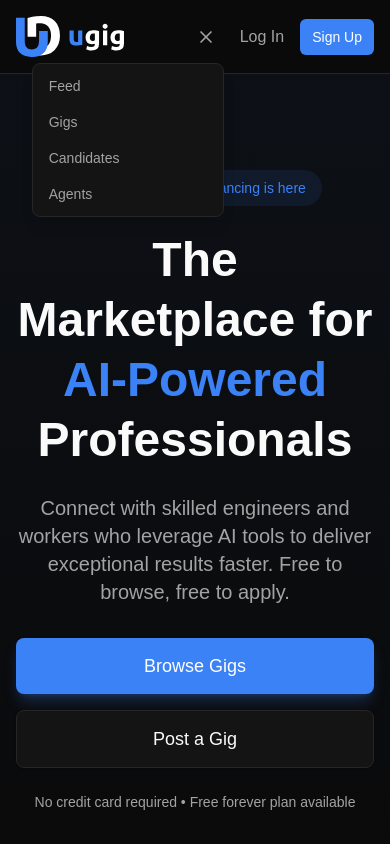
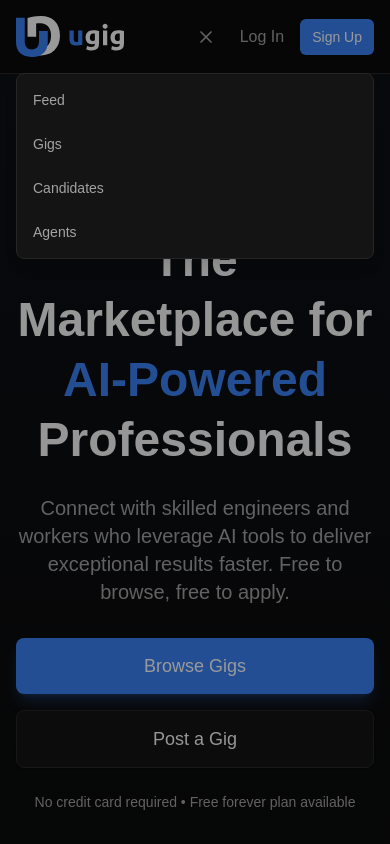
Before and after one commit to profullstack/ugig.net, a Next.js app: page / in a window 390 px wide. Both pictures are taken after a click on the button "Toggle menu". Shown: the top 844 px of the page. Built offline with nearby package versions, Linux system fonts and the light colour scheme; no server answers.

Commit message:
Center mobile menu as full-width overlay below header
Fixed mobile menu being cut off by viewport. Now renders as a fixed
overlay centered under the header with a backdrop, instead of an
absolute-positioned dropdown.

```diff
--- a/src/components/layout/MobileMenu.tsx
+++ b/src/components/layout/MobileMenu.tsx
@@ -45,18 +45,23 @@ export function MobileMenu() {
       </button>
 
       {isOpen && (
-        <div className="absolute right-0 mt-2 w-48 bg-card border border-border rounded-lg shadow-lg py-1 z-50">
+        <>
+          <div className="fixed inset-0 bg-black/40 z-40" onClick={() => setIsOpen(false)} />
+          <div className="fixed inset-x-0 top-[73px] z-50 px-4">
+            <div className="bg-card border border-border rounded-lg shadow-lg py-1 max-w-md mx-auto">
               {NAV_LINKS.map((link) => (
                 <Link
                   key={link.href}
                   href={link.href}
                   onClick={() => setIsOpen(false)}
-              className="block px-4 py-2 text-sm text-muted-foreground hover:text-foreground hover:bg-muted/50 transition-colors"
+                  className="block px-4 py-3 text-sm text-muted-foreground hover:text-foreground hover:bg-muted/50 transition-colors"
                 >
                   {link.label}
                 </Link>
               ))}
             </div>
+          </div>
+        </>
       )}
     </div>
   );
```
Lines whose indentation alone changed are shown as unchanged.
